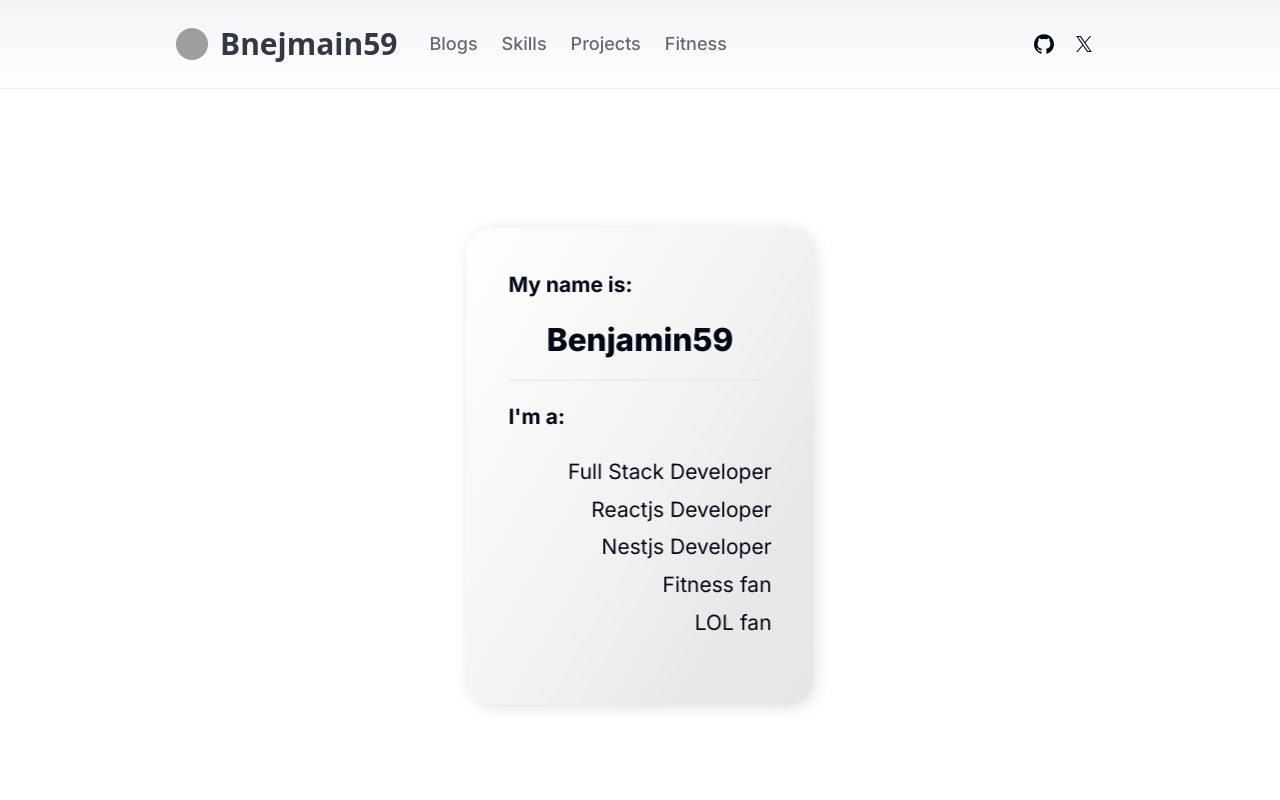
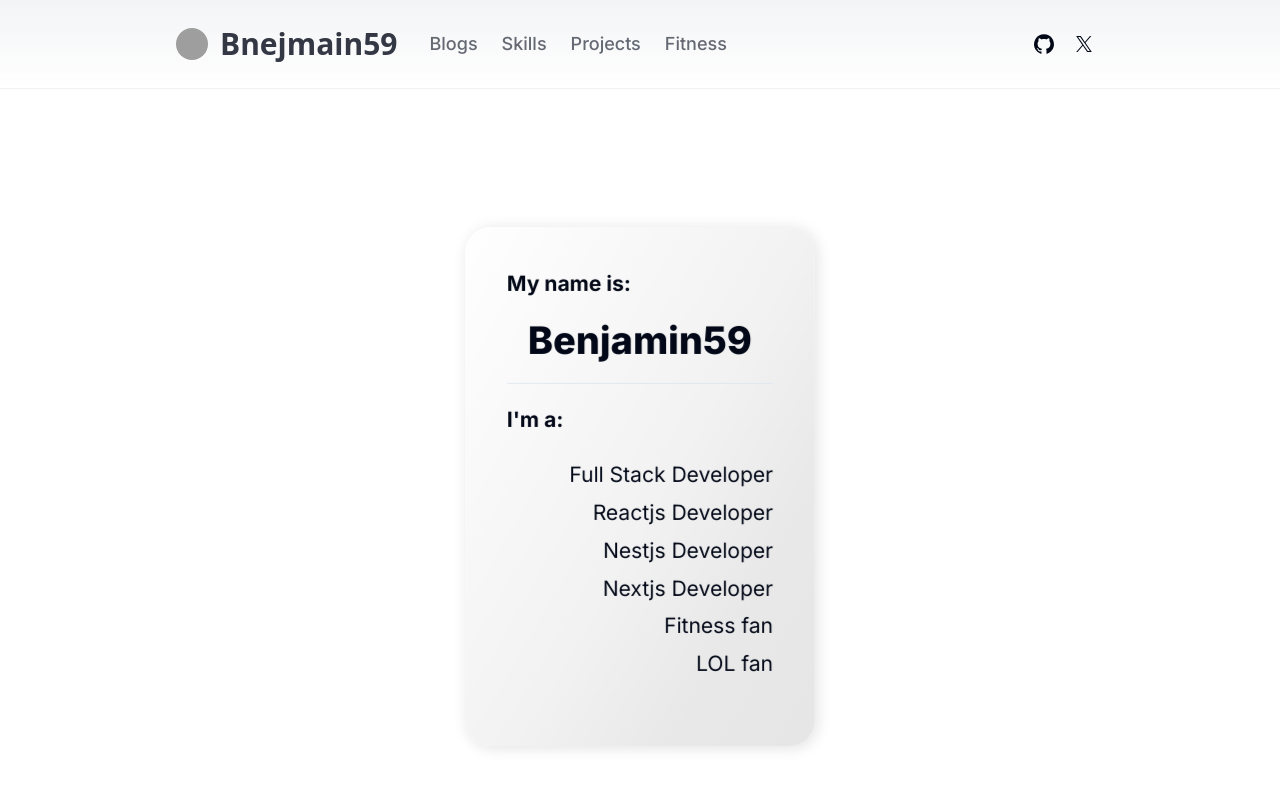
Before and after one commit to BenjaminWu-59/blog-benjamin59, a Next.js app: page / in a window 1280 px wide. Shown: the top 800 px of the page. Built offline with nearby package versions, Linux system fonts and the light colour scheme; grey boxes are pictures that could not be loaded; a web font is replaced by a local one.

Commit message:
personal info card animate achieve more than 70%

```diff
--- a/app/globals.css
+++ b/app/globals.css
@@ -80,6 +80,14 @@
   background: linear-gradient(120deg, rgba(58,105,137,1) 0%, rgba(9,66,87,1) 100%);
 }
 
+/* self info card */
+.text-hover-color {
+  color: #063142;
+}
+
+.group-hover\\:opacity-100:hover .group-hover\\:opacity-100 {
+  opacity: 1;
+}
 
 @import '@/style/custom-style.css';
 
--- a/components/PersonalInfo.tsx
+++ b/components/PersonalInfo.tsx
@@ -1,12 +1,10 @@
 "use client";
-import React from "react";
+import React, { useState } from "react";
 import { useMotionValue, useSpring, motion } from 'framer-motion'
 
 const PersonalCard = () => {
-  // const x = useMotionValue(0)
-  // const y = useMotionValue(0)
-  // const rotateX = useTransform(y, [-100, 100], [30, -30])
-  // const rotateY = useTransform(x, [-100, 100], [30, -30])
+  const [selectedIndex, setSelectedIndex] = useState<number | null>(null);
+
   const x = useMotionValue(0);
   const y = useMotionValue(0);
   const rotateX = useMotionValue(0);
@@ -15,7 +13,7 @@ const PersonalCard = () => {
   const springRotateX = useSpring(rotateX, { stiffness: 200, damping: 20 });
   const springRotateY = useSpring(rotateY, { stiffness: 200, damping: 20 });
 
-  const handleMouseMove = (e:any) => {
+  const handleMouseMove = (e: any) => {
     const rect = e.currentTarget.getBoundingClientRect();
     const xPos = e.clientX - rect.left; // X position within the element
     const yPos = e.clientY - rect.top; // Y position within the element
@@ -33,6 +31,15 @@ const PersonalCard = () => {
     rotateY.set(0);
   };
 
+  const intoductionList = [
+    "Full Stack Developer",
+    "Reactjs Developer",
+    "Nestjs Developer",
+    "Nextjs Developer",
+    "Fitness fan",
+    "LOL fan"
+  ]
+
 
   return (
     <>
@@ -45,15 +52,21 @@ const PersonalCard = () => {
         >
           <div className="z-10 p-10 rounded-3xl gray-gradient shadow-custom">
             <p className="text-xl font-bold">My name is:</p>
-            <p className="p-5 text-center text-3xl font-extrabold">Benjamin59</p>
+            <p className="p-5 text-center text-4xl font-extrabold">Benjamin59</p>
             <hr className="pt-5 border-t-3" />
-            <p className="w-[250px] text-xl font-bold">I'm a:</p>
-            <div className="my-5 flex flex-col items-end">
-              <p className="text-xl py-1">Full Stack Developer</p>
-              <p className="text-xl py-1">Reactjs Developer</p>
-              <p className="text-xl py-1">Nestjs Developer</p>
-              <p className="text-xl py-1">Fitness fan</p>
-              <p className="text-xl py-1">LOL fan</p>
+            <p className="w-[240px] text-xl font-bold">I'm a:</p>
+            <div className="my-5 flex flex-col items-end group">
+              {intoductionList.map((item, index) => (
+                <div
+                  key={index}
+                  className={`z-10 text-xl py-1 relative ${selectedIndex === index ? 'font-extrabold text-hover-color' : selectedIndex !== null ? 'opacity-50' : ''}`}
+                  onMouseEnter={() => setSelectedIndex(index)}
+                  onMouseLeave={() => setSelectedIndex(null)}
+                  style={{ transition: 'all 0.3s ease' }}
+                >
+                  <p>{item}</p>
+                </div>
+              ))}
             </div>
           </div>
         </motion.div>
```
